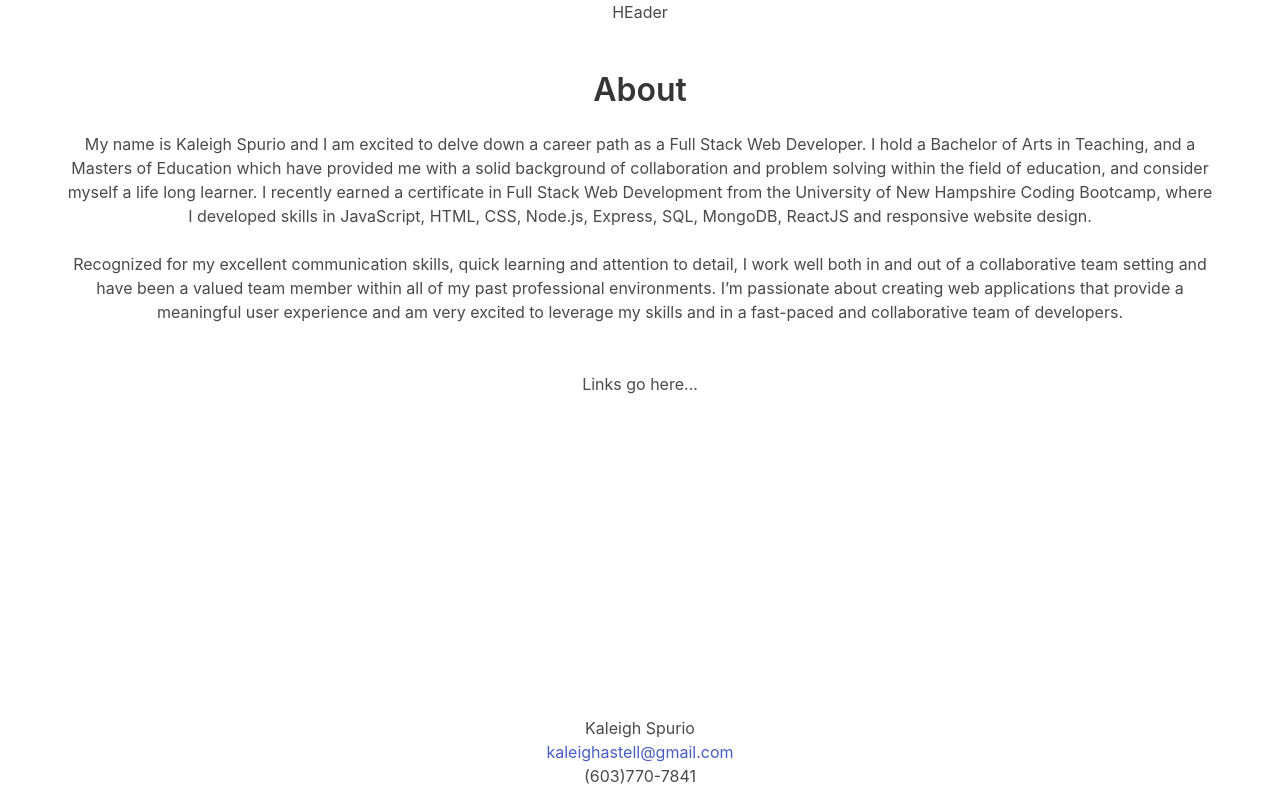
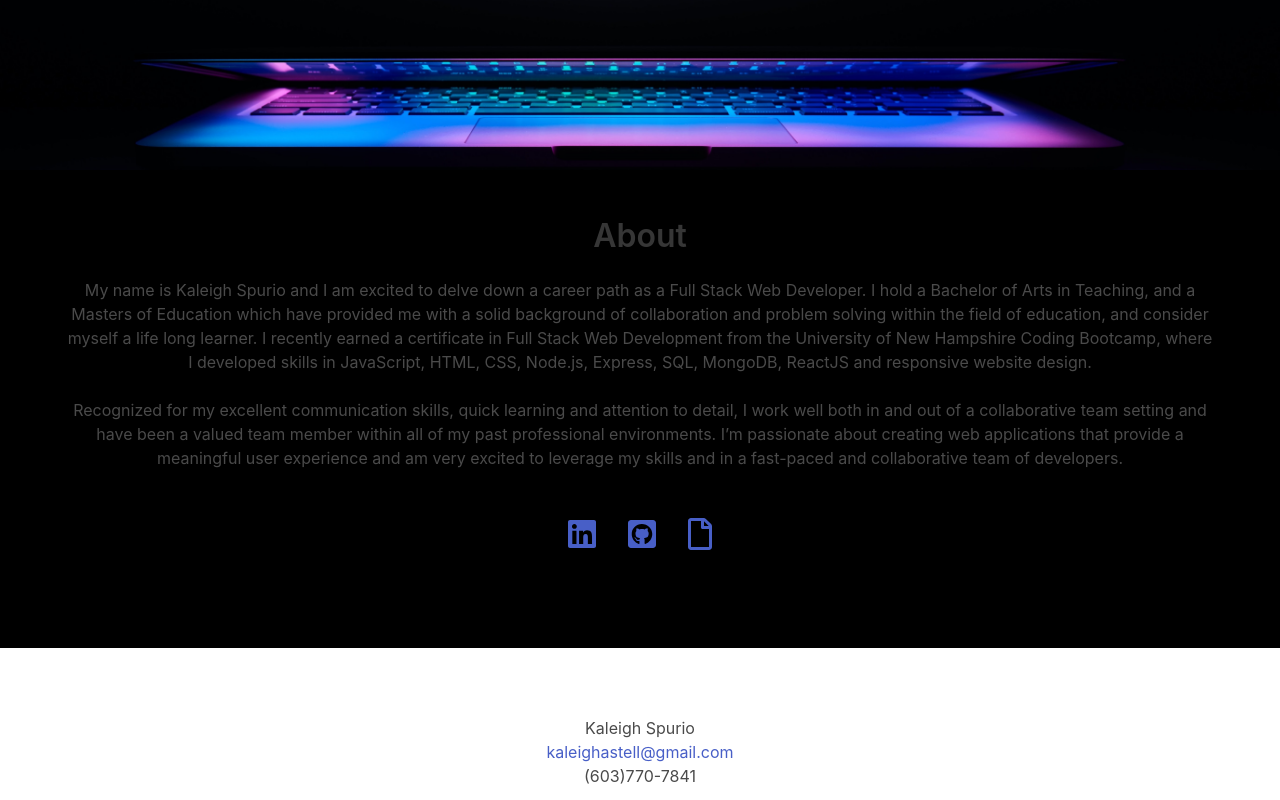
Before and after one commit to Kaleighspurio/react-portfolio, a React (Create React App) app: page / in a window 1280 px wide. Built offline with nearby package versions, Linux system fonts and the light colour scheme.

Commit message:
added header image and link icons on the about page

```diff
--- a/src/components/Header.js
+++ b/src/components/Header.js
@@ -1,5 +1,12 @@
 import React from 'react';
 
 export default function Header() {
-    return <h1>HEader</h1>
+  return (
+    <section className="hero is-medium">
+      <img
+        src={process.env.PUBLIC_URL + './images/HeaderImage.jpg'}
+        alt="Open laptop"
+      />
+    </section>
+  );
 }
--- a/src/components/MyLinks.js
+++ b/src/components/MyLinks.js
@@ -1,9 +1,32 @@
 import React from 'react';
 
-export default function MyLinks(){
-    return (
-        <div className="my-6">
-            Links go here...
-        </div>
-    )
+export default function MyLinks() {
+  return (
+    <div className="my-6">
+      <a
+        href="https://github.com/Kaleighspurio"
+        target="_blank"
+        rel="noopener noreferrer"
+        className="mx-4"
+      >
+        <i className="fab fa-linkedin fa-2x"></i>
+      </a>
+      <a
+        href="https://github.com/Kaleighspurio"
+        target="_blank"
+        rel="noopener noreferrer"
+        className="mx-4"
+      >
+        <i className="fab fa-github-square fa-2x"></i>
+      </a>
+      <a
+        href="https://github.com/Kaleighspurio"
+        target="_blank"
+        rel="noopener noreferrer"
+        className="mx-4"
+      >
+        <i className="far fa-file fa-2x"></i>
+      </a>
+    </div>
+  );
 }
--- a/src/index.css
+++ b/src/index.css
@@ -5,9 +5,5 @@ body {
     sans-serif;
   -webkit-font-smoothing: antialiased;
   -moz-osx-font-smoothing: grayscale;
+  background: #000;
 }
-
-code {
-  font-family: source-code-pro, Menlo, Monaco, Consolas, 'Courier New',
-    monospace;
-}
--- a/src/pages/About.js
+++ b/src/pages/About.js
@@ -3,10 +3,9 @@ import MyLinks from '../components/MyLinks';
 
 export default function About() {
   return (
-    <body>
-      <section class="section">
-        <div class="container">
-          <h1 class="title">About</h1>
+      <section className="section">
+        <div className="container">
+          <h1 className="title">About</h1>
           <p>
             My name is Kaleigh Spurio and I am excited to delve down a career
             path as a Full Stack Web Developer. I hold a Bachelor of Arts in
@@ -29,6 +28,5 @@ export default function About() {
           <MyLinks />
         </div>
       </section>
-    </body>
   );
 }
```
Also changed, not shown: public/images/HeaderImage.jpg (added), 1 other file (tests, documents, lock files or other folders).
